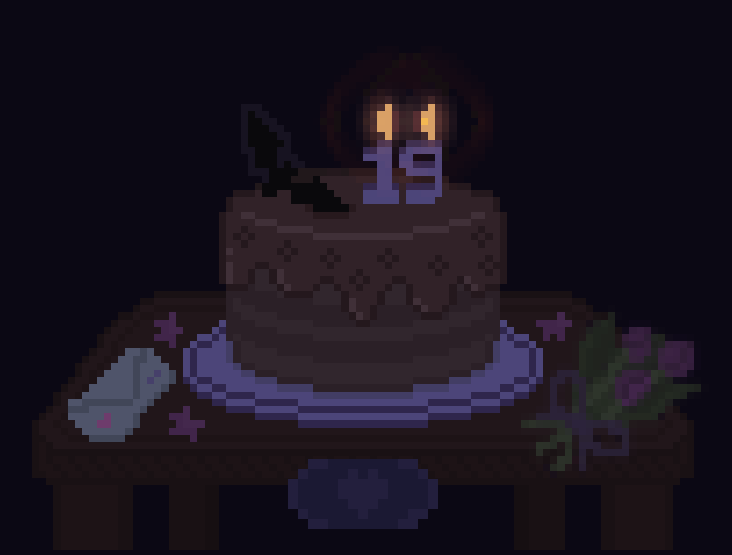
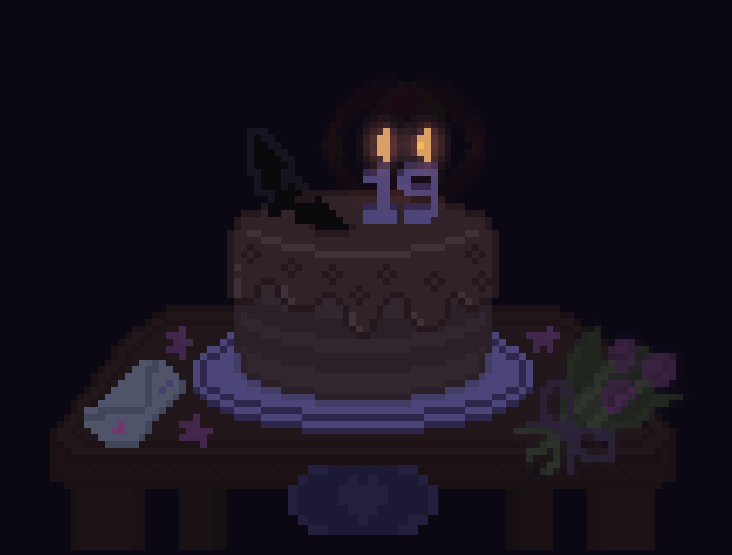
Before and after one commit to shrey4r/shrey4r.github.io, a plain HTML site: page index.html in a window 1280 px wide. Shown: the part 250-805 px from the top of the page, without its empty margins (277-1009 px from the left). Drawn offline with Linux system fonts and the light colour scheme.

Commit message:
Update index.html

```diff
--- a/index.html
+++ b/index.html
@@ -19,7 +19,7 @@
     }
 
     #scene {
-      width: 90vw; /* overall scene scaled down 10% */
+      width: 85vw; /* overall scene scaled down 10% */
       height: auto;
       image-rendering: pixelated;
       display: block;
@@ -29,7 +29,7 @@
 
     #startBtn {
       position: absolute;
-      bottom: 1px; /* moved down ~6px */
+      bottom: -5px; /* moved down ~6px */
       border: none;
       background: transparent;
       padding: 0;
```
